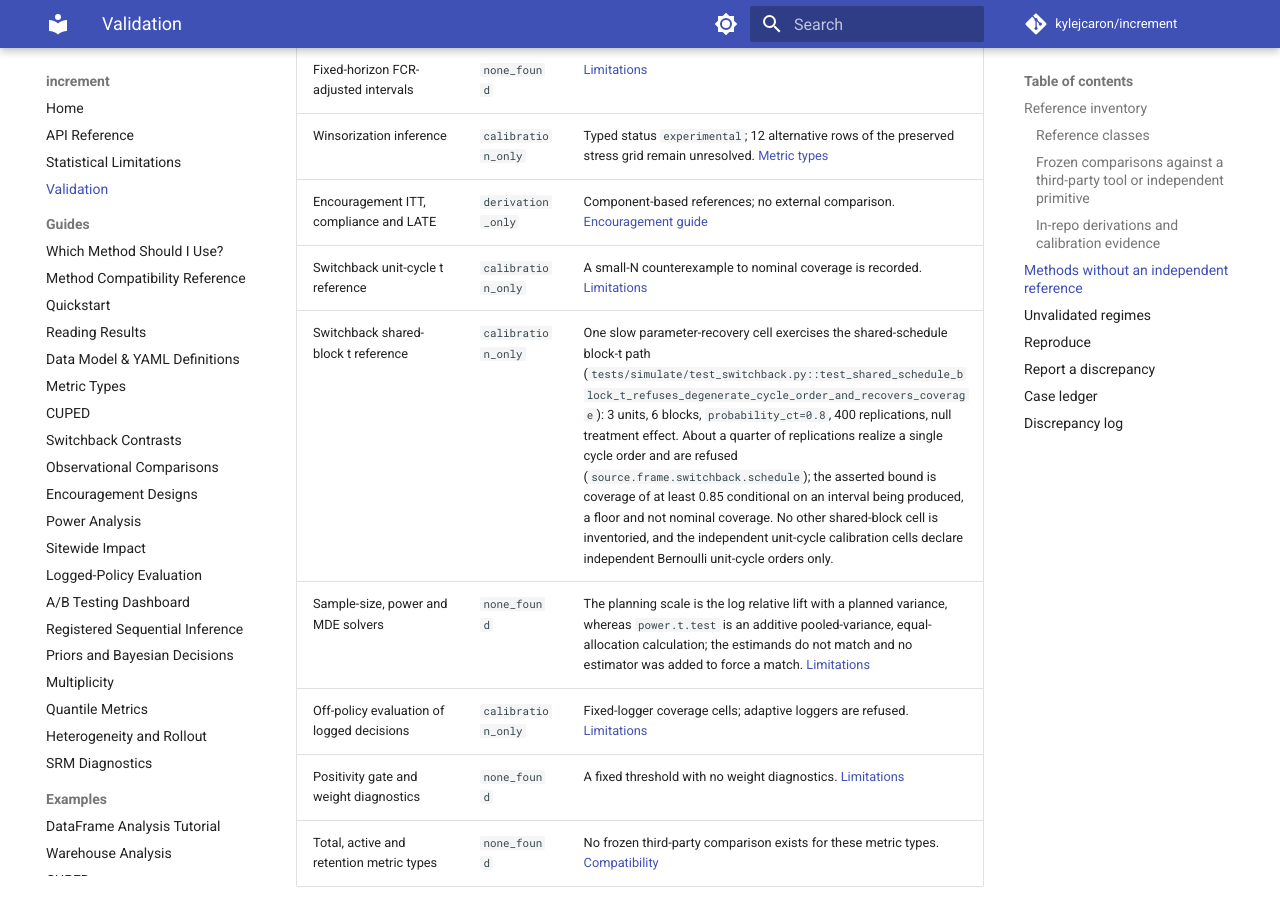
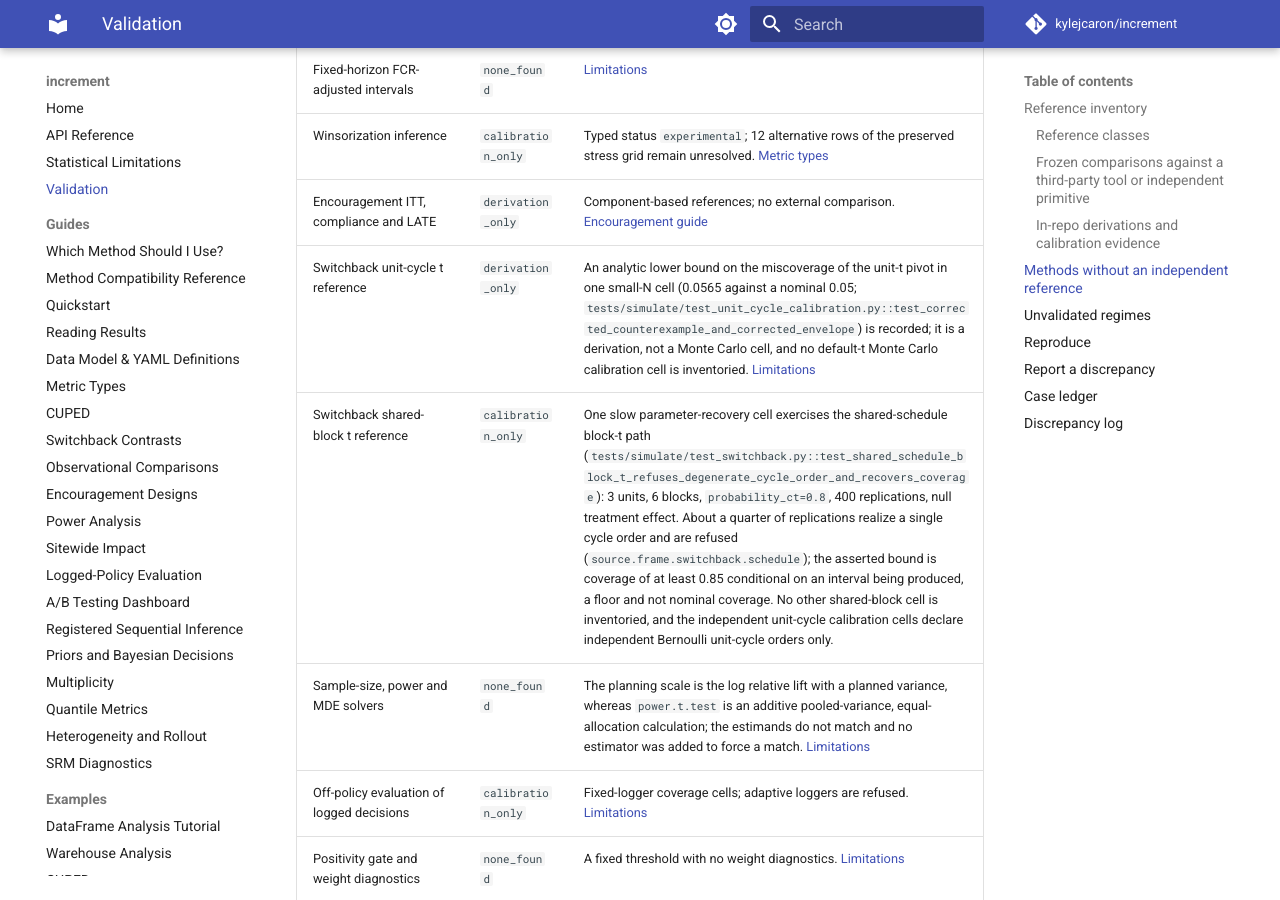
Before and after one commit to kylejcaron/increment, an MkDocs documentation site: the page built from docs/validation.md, in a window 1280 px wide and 900 px high, scrolled down 7977 px. Built offline with MkDocs 1.6.1 and Material for MkDocs 9.7.7, drawn with Linux system fonts in a browser that asks for light colours; comment, search, counter and statistics services are not loaded.

Commit message:
docs: classify the unit-t switchback evidence as a derivation

```diff
--- a/docs/validation.md
+++ b/docs/validation.md
@@ -81,7 +81,7 @@ Carlo evidence only), `campaign_pending` (a registered campaign exists and has n
 | Fixed-horizon FCR-adjusted intervals | `none_found` | [Limitations](limitations.md#fixed-horizon-fdr-control-assumes-a-dependence-condition-that-is-not-checked) |
 | Winsorization inference | `calibration_only` | Typed status `experimental`; 12 alternative rows of the preserved stress grid remain unresolved. [Metric types](guides/metric-types.md#winsorization) |
 | Encouragement ITT, compliance and LATE | `derivation_only` | Component-based references; no external comparison. [Encouragement guide](guides/encouragement.md) |
-| Switchback unit-cycle t reference | `calibration_only` | A small-N counterexample to nominal coverage is recorded. [Limitations](limitations.md#the-switchback-t-reference-is-itself-an-approximation) |
+| Switchback unit-cycle t reference | `derivation_only` | An analytic lower bound on the miscoverage of the unit-t pivot in one small-N cell (0.0565 against a nominal 0.05; `tests/simulate/test_unit_cycle_calibration.py::test_corrected_counterexample_and_corrected_envelope`) is recorded; it is a derivation, not a Monte Carlo cell, and no default-t Monte Carlo calibration cell is inventoried. [Limitations](limitations.md#the-switchback-t-reference-is-itself-an-approximation) |
 | Switchback shared-block t reference | `calibration_only` | One slow parameter-recovery cell exercises the shared-schedule block-t path (`tests/simulate/test_switchback.py::test_shared_schedule_block_t_refuses_degenerate_cycle_order_and_recovers_coverage`): 3 units, 6 blocks, `probability_ct=0.8`, 400 replications, null treatment effect. About a quarter of replications realize a single cycle order and are refused (`source.frame.switchback.schedule`); the asserted bound is coverage of at least 0.85 conditional on an interval being produced, a floor and not nominal coverage. No other shared-block cell is inventoried, and the independent unit-cycle calibration cells declare independent Bernoulli unit-cycle orders only. |
 | Sample-size, power and MDE solvers | `none_found` | The planning scale is the log relative lift with a planned variance, whereas `power.t.test` is an additive pooled-variance, equal-allocation calculation; the estimands do not match and no estimator was added to force a match. [Limitations](limitations.md#arm-power-planning-depends-on-declared-alternative-arm-variance-shapes) |
 | Off-policy evaluation of logged decisions | `calibration_only` | Fixed-logger coverage cells; adaptive loggers are refused. [Limitations](limitations.md#off-policy-evaluation-of-logged-decisions-is-calibrated-only-under-a-fixed-logger) |
```
